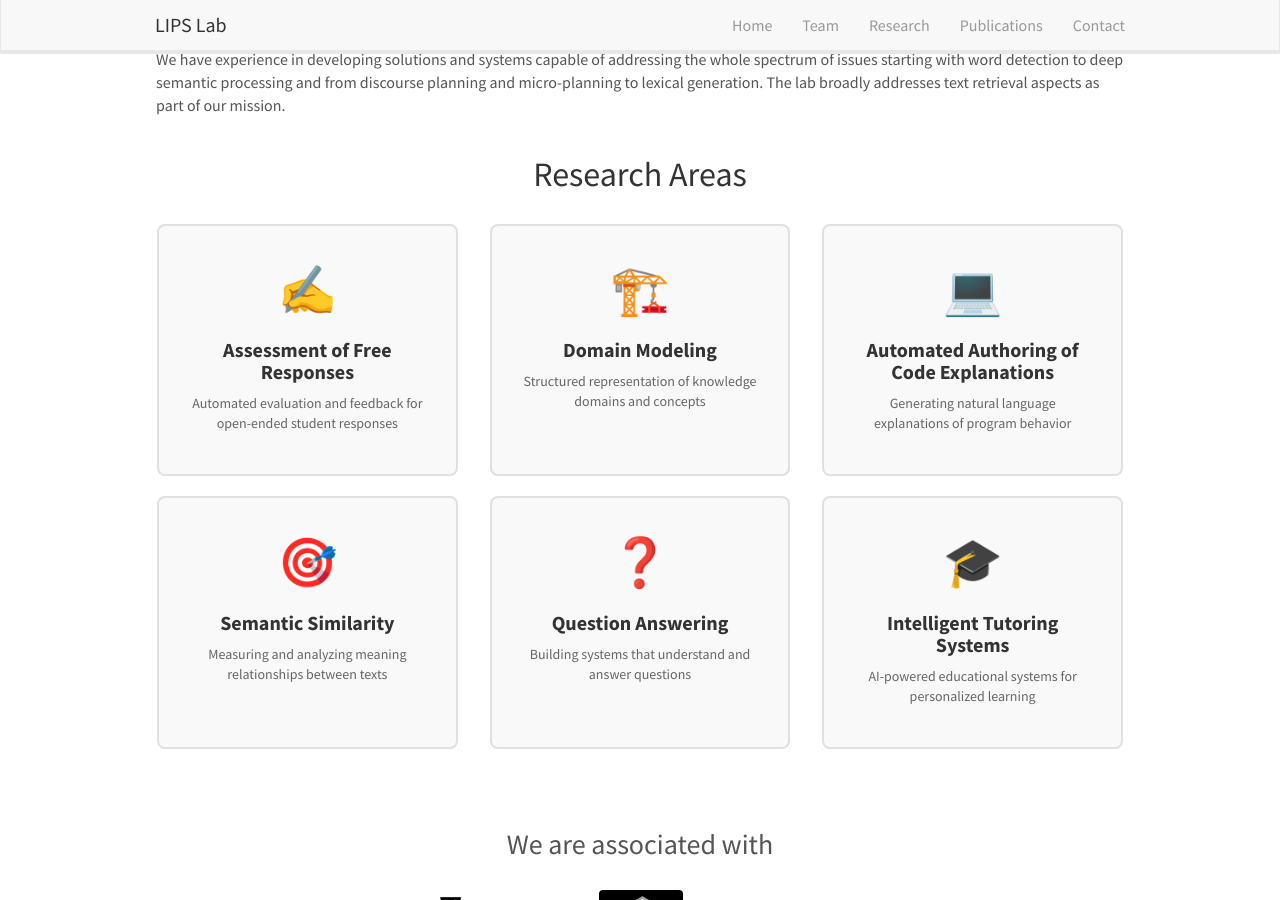
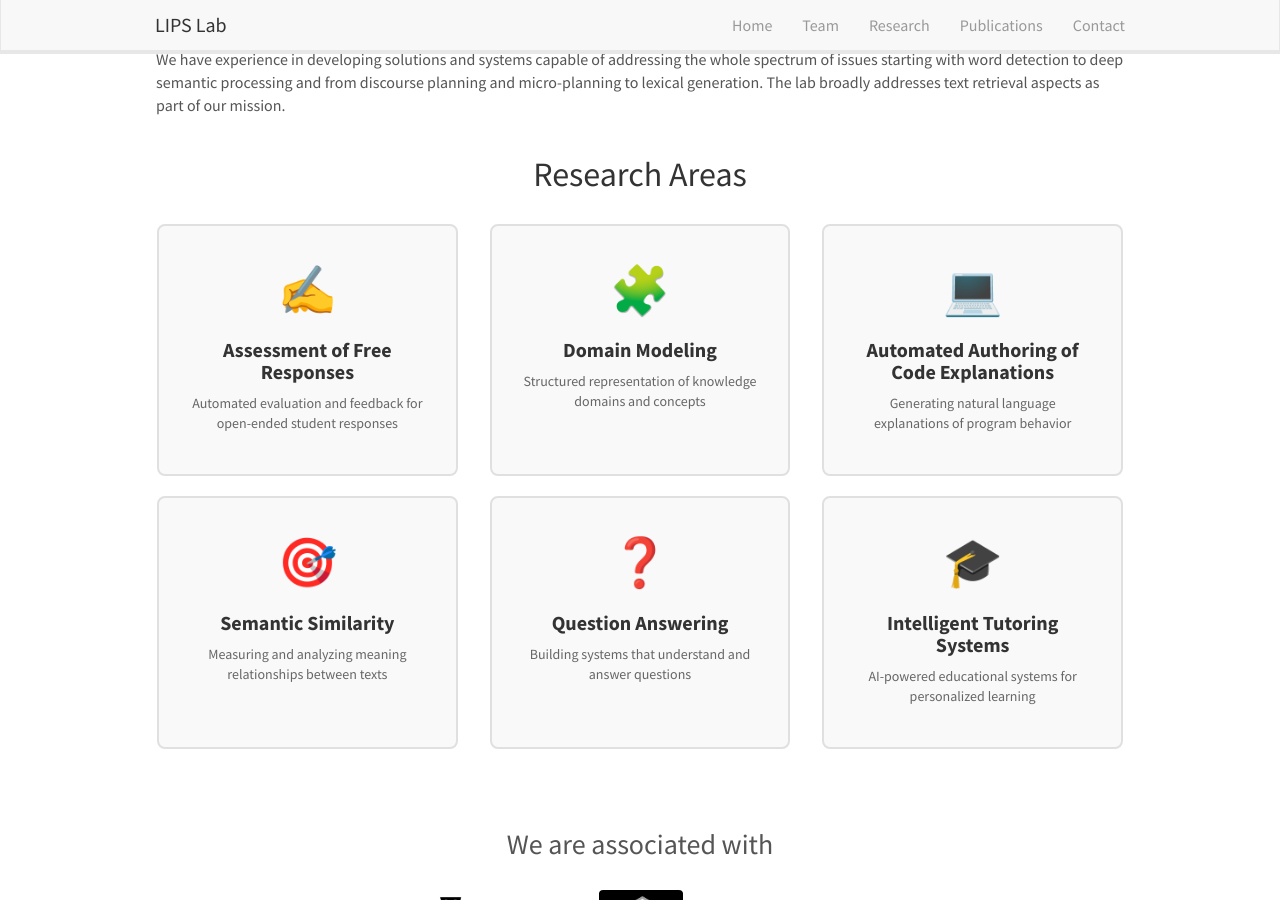
Before and after one commit to jeevanchaps/labwebsite-test, a Jekyll site: the page built from _pages/home.md, in a window 1280 px wide and 900 px high, scrolled down 632 px. Built offline with Jekyll 4.4.1, drawn with Linux system fonts in a browser that asks for light colours; nearby versions of some CDN libraries.

```diff
--- a/_pages/home.md
+++ b/_pages/home.md
@@ -27,7 +27,7 @@ We have experience in developing solutions and systems capable of addressing the
     </div>
     <div class="col-md-4 col-sm-6" style="margin-bottom: 20px;">
       <div style="border: 2px solid #e0e0e0; border-radius: 8px; padding: 30px; height: 100%; text-align: center; background-color: #f9f9f9; transition: all 0.3s ease;">
-        <div style="font-size: 48px; margin-bottom: 15px; color: #337ab7;">🏗️</div>
+        <div style="font-size: 48px; margin-bottom: 15px; color: #337ab7;">🧩</div>
         <h4 style="color: #333; font-weight: bold; margin-bottom: 10px;">Domain Modeling</h4>
         <p style="color: #666; font-size: 14px;">Structured representation of knowledge domains and concepts</p>
       </div>
```
Also changed, not shown: _pages/research.md (+1 -1 lines).
